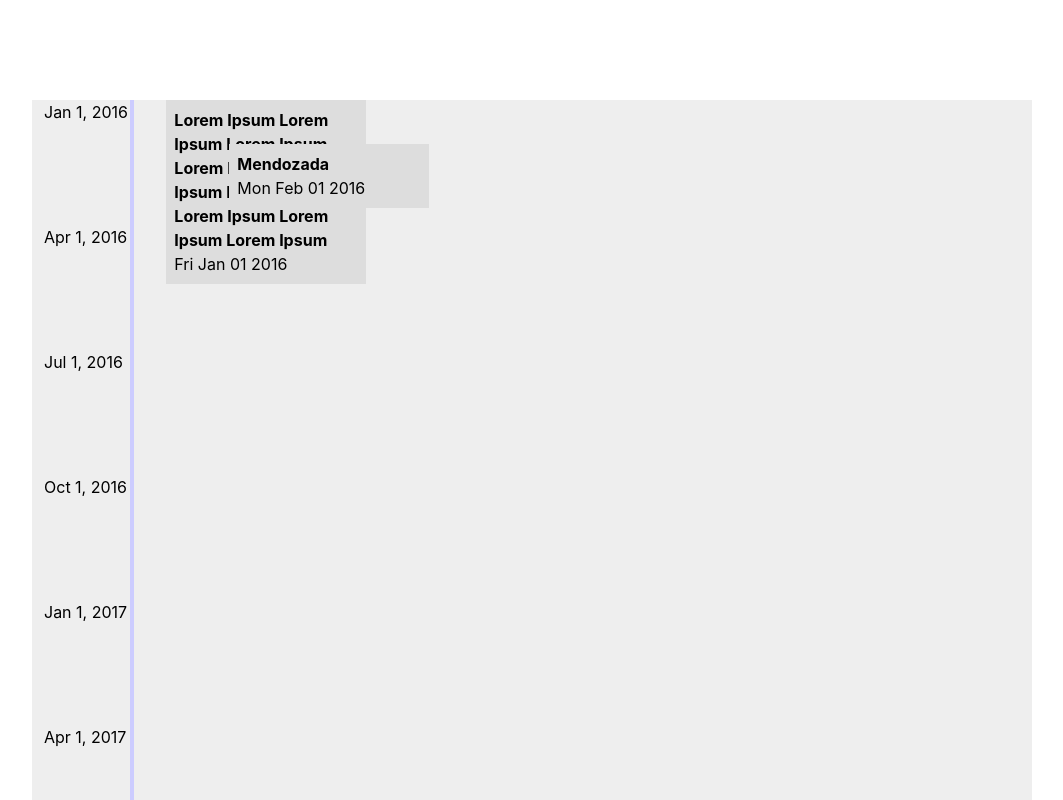
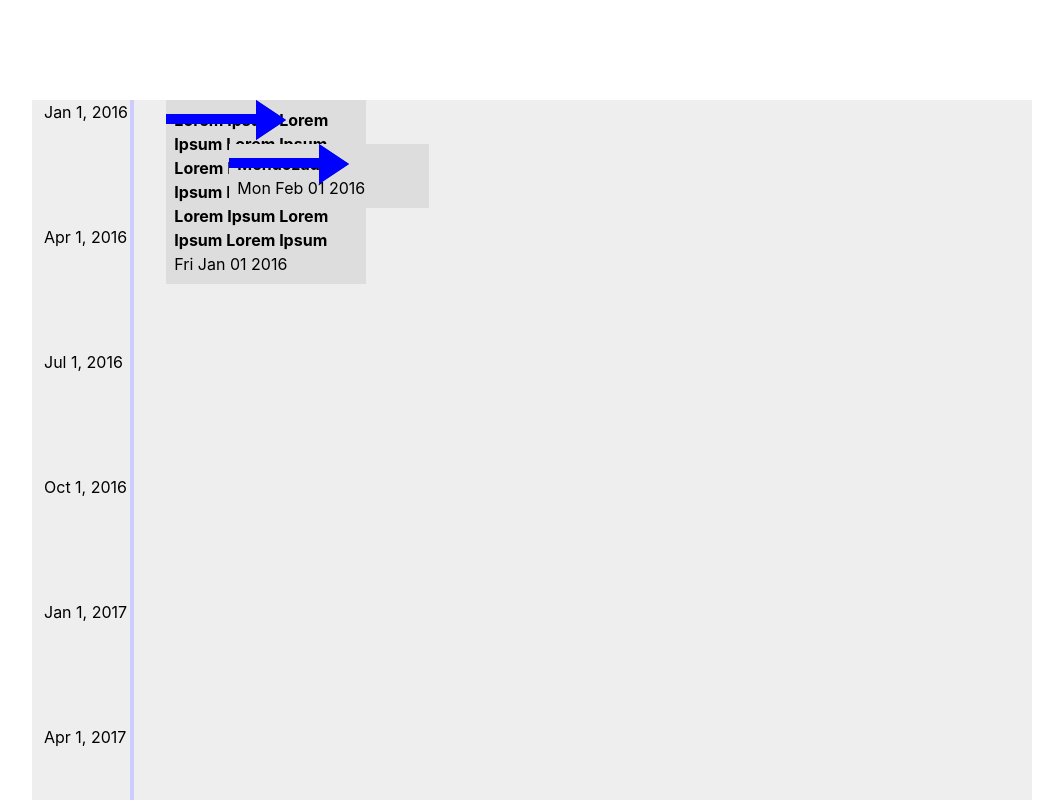
Before and after one commit to adambossy/timeline, a React (Create React App) app: page / in a window 1280 px wide. Shown: the top 800 px of the page, without its empty margins (68-1131 px from the left). Built offline with nearby package versions, Linux system fonts and the light colour scheme.

Commit message:
Moved refs into UIBox but can't access them

```diff
--- a/src/App.css
+++ b/src/App.css
@@ -78,10 +78,10 @@
 .arrow {
 	width: 120px;
 	position: absolute;
-	top: 73px;
-	left: -13px;
-	transform: rotate(292deg);
-	-webkit-transform: rotate(189deg);
+	top: 0px;
+	left: 0px;
+	transform: rotate(0deg);
+	-webkit-transform: rotate(0deg);
 }
 
 .line {
--- a/src/App.js
+++ b/src/App.js
@@ -305,11 +305,27 @@ class SimpleIterativeTimeline {
 }
 
 const UIBox = React.forwardRef((props, ref) => {
-	const {i, name, date} = props
+	const {i, events, name, date} = props
+    const vectorRefs = useRef([]);
+
+    useEffect(() => {
+    	const ref = vectorRefs.current[i]
+    })
+
 	return (
 		<div key={i} className="Canvas-event" ref={ref} {...props}>
 			<div className="Canvas-event-name">{name}</div>
 			<div className="Canvas-event-date">{date}</div>
+			{
+				events.map((e, i) => {
+					return (
+						<div className="arrow" ref={el => vectorRefs[i] = el}>
+							<div className="line"></div>
+							<div className="point"></div>
+						</div>
+					)
+				})
+			}
 		</div>
 	)
 });
@@ -353,17 +369,17 @@ const TimelineUI = ({ events, startDate, endDate, canvasHeight, interval }) => {
             ref.setAttribute('style', style)
 
             // Draw vectors
-/*
-			for (let j = 0; j < events.length; j++) {
-				ref.appendChild(
-					<div className="arrow">
-						<div className="line"></div>
-						<div className="point"></div>
-					</div>
-				)
-			}
-*/
+        	timeline.boxes.map((boxB, i) => {
+				const boxA = b
+				const dx = boxB.centerX() - boxA.centerX()
+				const dy = boxB.centerY() - boxA.centerY()
+				const angle = Math.atan2(dy, dx) * 180 / Math.PI
+				console.log("angle " + angle)
+			})
+
         });
+
+		// this.forceUpdate()
     }
 
     const step = () => {
@@ -387,9 +403,10 @@ const TimelineUI = ({ events, startDate, endDate, canvasHeight, interval }) => {
 			uiBoxes.push(
 				<UIBox
 					i={i}
+					events={events}
 					name={e.name}
 					date={date}
-					ref={el => eventRefs.current[i] = el} />
+					ref={el => eventRefs.current[i] = el}/>
 			)
 		}
 		return uiBoxes
```
